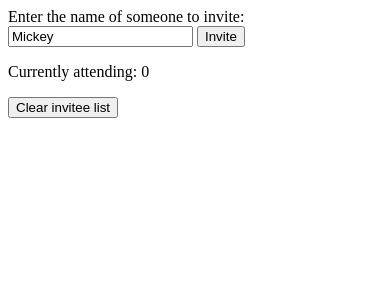
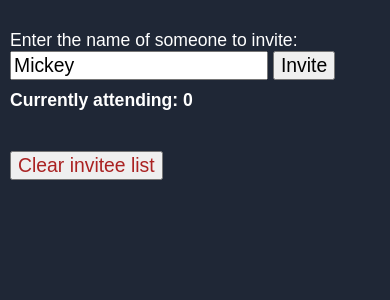
Before and after one commit to dabreese00/attend-poll, a Flask app: page / in a window 390 px wide. Shown: the top 300 px of the page. Run offline with Flask 3, Linux system fonts and the light colour scheme; data that the repository does not hold is empty.

Commit message:
Add styles and fix size on mobile

```diff
--- /dev/null
+++ b/app/static/style.css
@@ -0,0 +1,32 @@
+button,
+input,
+body {
+  font-size: 1.1em;
+}
+
+body {
+  color: white;
+  background-color: rgb(31, 39, 54);
+  font-family: sans-serif;
+  max-width: 750px;
+  margin: 0 auto;
+  padding: 30px 10px;
+}
+
+.summary {
+  margin-top: 10px;
+  font-weight: bold;
+}
+
+.invitees {
+  margin: 10px 10px;
+  padding: 10px 10px;
+}
+
+.invitee {
+  margin: 10px 0px;
+}
+
+.btn-warn {
+  color: #A22;
+}
--- a/app/templates/index.html
+++ b/app/templates/index.html
@@ -2,22 +2,30 @@
 <html>
   <head>
     <meta charset="UTF-8">
+    <meta name="viewport" content="width=device-width, intial-scale=1.0">
     <title>Attendance Poll</title>
     <link rel="shortcut icon" href={{ url_for('static', filename='favicon.png') }} />
+    <link rel="stylesheet" href={{ url_for('static', filename='style.css') }} />
   </head>
   <body>
 
-    <form action="/invite" method="POST">
-      Enter the name of someone to invite:
-      <input type="text" name="name" value="Mickey" />
-      <button type="submit">Invite</button>
-    </form>
+    <div>
+      <div>
+        Enter the name of someone to invite:
+      </div>
+      <div>
+        <form action="/invite" method="POST">
+          <input type="text" name="name" value="Mickey" />
+          <button type="submit">Invite</button>
+        </form>
+      </div>
+    </div>
 
-    <p>Currently attending: {{ count }}</p>
+    <div class="summary">Currently attending: {{ count }}</div>
 
-    <ul id="invitees">
+    <div class="invitees">
       {% for invitee in invitees %}
-      <li>
+      <div class="invitee">
         {{ invitee.name }} {{ invitee.attending }}
         <form action="/rsvp" method="POST">
           {% if invitee.attending %}
@@ -26,12 +34,12 @@
             <button name="{{ invitee.name }}" type="submit">Change</button>
           {% endif %}
         </form>
-      </li>
+      </div>
       {% endfor %}
-    </ul>
+    </div>
 
     <form action="/archive" method="POST">
-      <button type="submit">Clear invitee list</button>
+      <button type="submit" class="btn-warn">Clear invitee list</button>
     </form>
   </body>
 </html>
```
